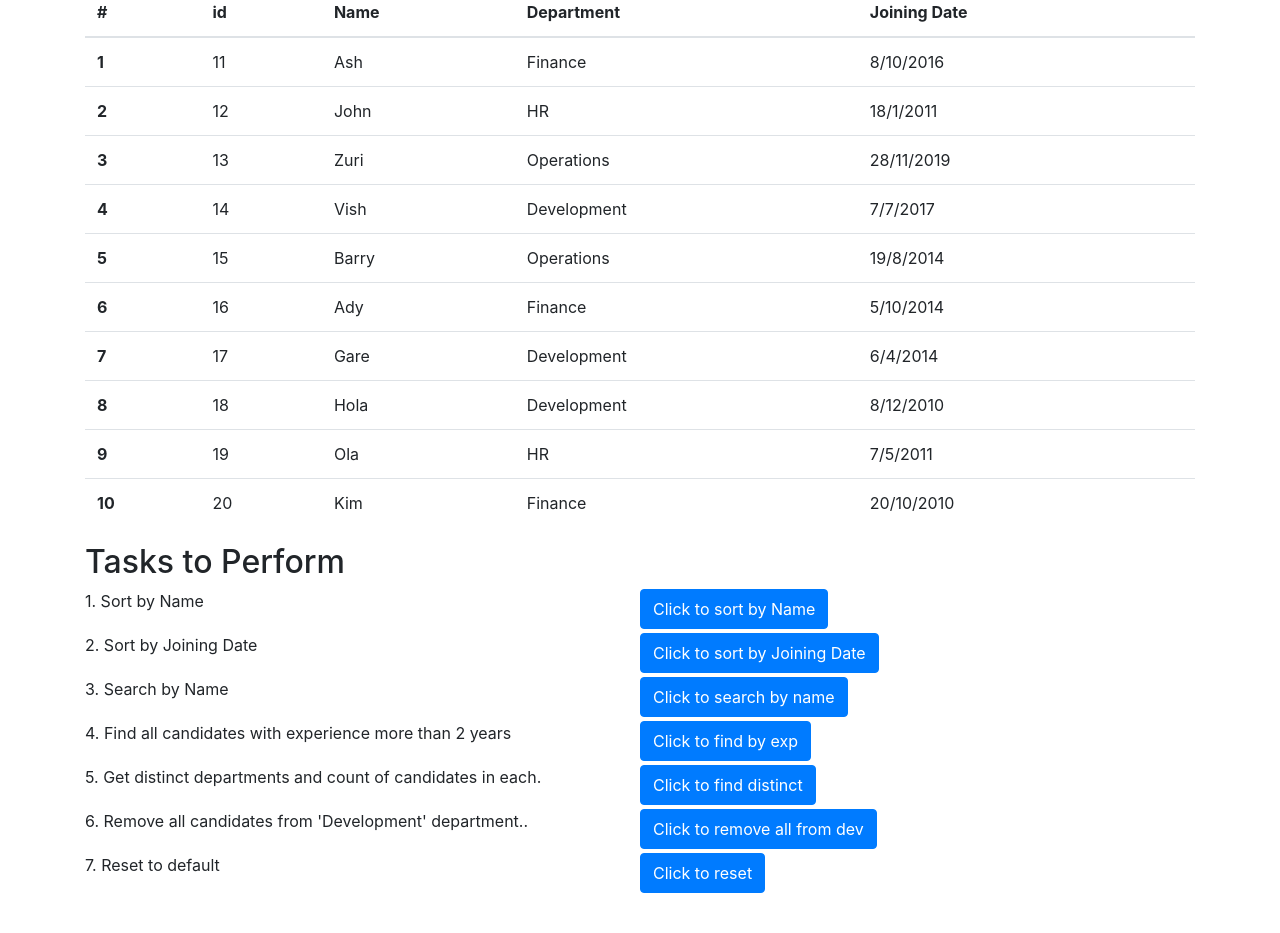
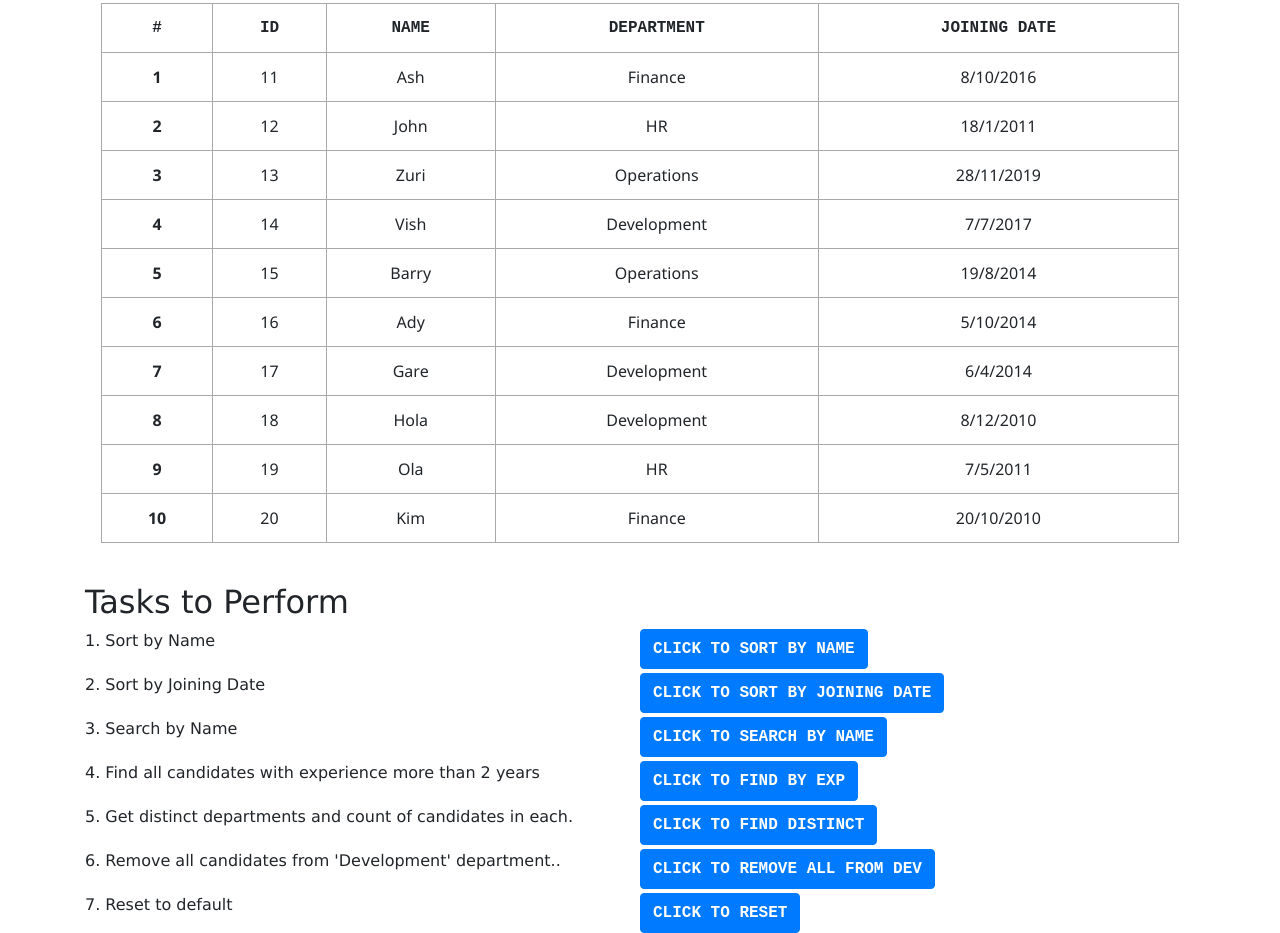
Before and after one commit to animeshbasak/paper-test, an Angular app in the folder paper-test/: page /employee in a window 1280 px wide. Shown: the part 180-1113 px from the top of the page. Before the commit the page ends 1073 px from the top, so only its background shows below. Built offline with nearby package versions, Linux system fonts and the light colour scheme.

Commit message:
Changes for the assignment

```diff
--- a/paper-test/src/app/app.component.scss
+++ b/paper-test/src/app/app.component.scss
@@ -0,0 +1,3 @@
+h2{
+    font-family: Georgia, 'Times New Roman', Times, serif;
+}
--- a/paper-test/src/app/employee-component/employee-component.component.html
+++ b/paper-test/src/app/employee-component/employee-component.component.html
@@ -2,21 +2,23 @@
   <button class="btn btn-primary p-2" (click)='openRedirect()'>Click here to redirect to Redirect page</button>
 </div>
 <div class="container d-none">
+   <div class="main-data">
     <h2>Filling the forms and showing the data</h2>
     <form class=mt-5 #checkingTheForm="ngForm" (ngSubmit)="submitData(checkingTheForm)">
         <div class="form-group d-flex">
         <label for="exampleName" class="w-25">Name</label>
-      <input type="text" class="form-control w-50" id="exampleName" aria-describedby="nameHep" placeholder="Enter Name"
-        name="name" ngModel>
+        <input type="text" class="form-control w-50" id="exampleName" aria-describedby="nameHep"
+        placeholder="Enter Name" name="name" ngModel>
         </div>
         <div class="form-group d-flex">
         <label for="exampleDepartment" class="w-25">Department</label>
-      <input type="text" class="form-control w-50" id="exampleDepartment" placeholder="department" name="department"
-        ngModel>
+        <input type="text" class="form-control w-50" id="exampleDepartment" placeholder="department"
+        name="department" ngModel>
         </div>
         <div class="form-group d-flex">
         <label for="exampleDate" class="w-25">Joining Date</label>
-      <input type="date" class="form-control w-50" id="exampleDate" placeholder="date" name="dateJoining" ngModel>
+        <input type="date" class="form-control w-50" id="exampleDate" placeholder="date"
+        name="dateJoining" ngModel>
         </div>
         <button type="submit" class="btn btn-primary">Submit</button>
     </form>
@@ -42,8 +44,10 @@
         </tbody>
     </table>
    </div>
+</div>
 <div class="container">
-  <h2>Data provided :</h2>
+  <div class="main-data">
+    <h2 class="text-align-center text-uppercase">Data provided for task</h2>
     <p class="text-uppercase" *ngIf="sortByNameVal">Data after sort by name</p>
     <p class="text-uppercase" *ngIf="sortByDateVal">Data after sort by date</p>
     <p class="text-uppercase" *ngIf="removeCandidatesVal">Data after removing department Development</p>
@@ -51,11 +55,11 @@
     <table class="table mt-4">
       <thead>
         <tr>
-        <th scope="col">#</th>
-        <th scope="col">id</th>
-        <th scope="col">Name</th>
-        <th scope="col">Department</th>
-        <th scope="col">Joining Date</th>
+          <th  class="text-align-center font-heading text-uppercase"scope="col">#</th>
+          <th  class="text-align-center font-heading text-uppercase"scope="col">id</th>
+          <th  class="text-align-center font-heading text-uppercase"scope="col">Name</th>
+          <th  class="text-align-center font-heading text-uppercase"scope="col">Department</th>
+          <th  class="text-align-center font-heading text-uppercase"scope="col">Joining Date</th>
         </tr>
       </thead>
       <tbody *ngIf="!sortByNameVal && !searchByExpVal && !removeCandidatesVal">
@@ -95,23 +99,24 @@
         </tr>
       </tbody>
     </table>
+  </div>
 
-  <div *ngIf="searchByNameVal" class="mt-2">
+  <div *ngIf="searchByNameVal" class="mt-2 main-data">
     <hr>
     <p class="text-uppercase">Input name of the person whose record you want to search</p>
-    <div class="d-flex">
-      <label for="exampleinputname" class="w-25">Enter Name</label>
+    <div class="d-flex align-items-center justify-content-between">
+      <label for="exampleinputname">Enter Name</label>
       <input type="search" class="form-control w-50" placeholder="Enter name" name="search by name"
         (keyup)="searchName($event)">
     </div>
     <table class="table mt-4" *ngIf="searchValue">
       <thead>
         <tr>
-          <th scope="col">#</th>
-          <th scope="col">id</th>
-          <th scope="col">Name</th>
-          <th scope="col">Department</th>
-          <th scope="col">Joining Date</th>
+          <th class="text-align-center font-heading text-uppercase" scope="col">#</th>
+          <th class="text-align-center font-heading text-uppercase" scope="col">id</th>
+          <th class="text-align-center font-heading text-uppercase" scope="col">Name</th>
+          <th class="text-align-center font-heading text-uppercase" scope="col">Department</th>
+          <th class="text-align-center font-heading text-uppercase" scope="col">Joining Date</th>
         </tr>
       </thead>
       <tbody>
@@ -126,40 +131,42 @@
     </table>
     <hr>
   </div>
-  <div *ngIf="searchDistinctVal" class="mt-2">
+  <div *ngIf="searchDistinctVal" class="mt-2 main-data">
     <hr>
-    <h2>Please find the details below :</h2>
+    <h2>Please find the details below for distinct departments:</h2>
     <p *ngFor="let item of distinctData">{{item}}</p>
     <hr>
   </div>
 
+  <div class="operations">
     <h2 class="mt-2">Tasks to Perform</h2>
     <div class="d-flex  mt-1">
       <p class='w-50'>1. Sort by Name</p>
-    <button type="submit" class="btn btn-primary  " (click)='sortByName()'>Click to sort by Name</button>
+      <button type="submit" class="btn btn-primary font-heading text-uppercase " (click)='sortByName()'>Click to sort by Name</button>
     </div>
     <div class="d-flex mt-1">
       <p class='w-50'>2. Sort by Joining Date</p>
-    <button type="submit" class="btn btn-primary  " (click)='sortByDate()'>Click to sort by Joining Date</button>
+      <button type="submit" class="btn btn-primary font-heading text-uppercase  " (click)='sortByDate()'>Click to sort by Joining Date</button>
     </div>
     <div class="d-flex  mt-1">
       <p class='w-50'>3. Search by Name</p>
-    <button type="submit" class="btn btn-primary  " (click)='searchByName()'>Click to search by name</button>
+      <button type="submit" class="btn btn-primary font-heading text-uppercase " (click)='searchByName()'>Click to search by name</button>
     </div>
     <div class="d-flex  mt-1">
       <p class='w-50'> 4. Find all candidates with experience more than 2 years</p>
-    <button type="submit" class="btn btn-primary  " (click)='searchByExp()'>Click to find by exp</button>
+      <button type="submit" class="btn btn-primary font-heading text-uppercase " (click)='searchByExp()'>Click to find by exp</button>
     </div>
     <div class="d-flex  mt-1">
       <p class='w-50'>5. Get distinct departments and count of candidates in each.</p>
-    <button type="submit" class="btn btn-primary  " (click)='searchDistinct()'>Click to find distinct</button>
+      <button type="submit" class="btn btn-primary font-heading text-uppercase  " (click)='searchDistinct()'>Click to find distinct</button>
     </div>
     <div class="d-flex  mt-1">
       <p class='w-50'>6. Remove all candidates from 'Development' department..</p>
-    <button type="submit" class="btn btn-primary  " (click)='removeCandidates()'>Click to remove all from dev</button>
+      <button type="submit" class="btn btn-primary font-heading text-uppercase " (click)='removeCandidates()'>Click to remove all from dev</button>
     </div>
     <div class="d-flex  mt-1">
       <p class='w-50'>7. Reset to default</p>
-    <button type="submit" class="btn btn-primary  " (click)='reset()'>Click to reset</button>
+      <button type="submit" class="btn btn-primary font-heading text-uppercase " (click)='reset()'>Click to reset</button>
     </div>
   </div>
+</div>
--- a/paper-test/src/app/employee-component/employee-component.component.scss
+++ b/paper-test/src/app/employee-component/employee-component.component.scss
@@ -0,0 +1,38 @@
+.container{
+    .main-data{
+        text-align: center;
+        font-family: 'Segoe UI', Tahoma, Geneva, Verdana, sans-serif;
+        padding: 1rem;
+        p{
+            width: fit-content;
+        }
+        table{
+            border: 1px solid darkgray;
+            thead{
+                tr{
+                    th{
+                        border: 1px solid darkgray;
+                    }
+                }
+            }
+            tbody{
+                tr{
+                    th{
+                        border: 1px solid darkgray;
+                    }
+                    td{
+                        border: 1px solid darkgray;
+                    }
+                }
+            }
+        }
+    }
+    .operations{
+        font-family: Verdana, Geneva, Tahoma, sans-serif;
+    }
+}
+.font-heading{
+    font-family: monospace;
+    font-size: 16px;
+    font-weight: 600;
+}
```
Also changed, not shown: 1 other file (tests, documents, lock files or other folders). Lines whose indentation alone changed are shown as unchanged.
